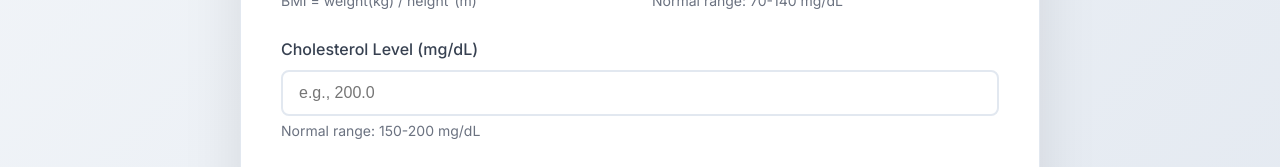
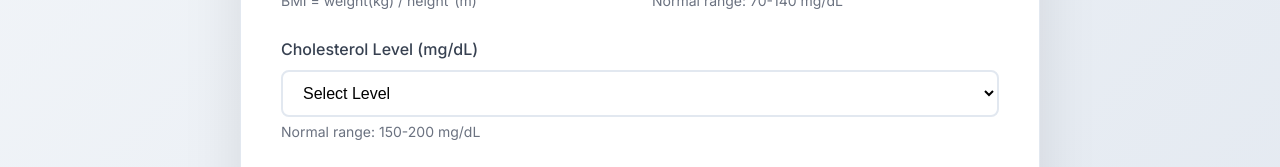
Before and after one commit to shreekha07/stroke_webapp, a React app: page input.html in a window 1280 px wide. Shown: the part 1122-1289 px from the top of the page. Built offline with nearby package versions, Linux system fonts and the light colour scheme.

Commit message:
Update input.html

```diff
--- a/input.html
+++ b/input.html
@@ -129,8 +129,12 @@
                     </div>
                     <div class="form-row">
                         <div class="form-group">
-                            <label for="cholesterol_level">Cholesterol Level (mg/dL)</label>
-                            <input type="number" id="cholesterol_level" name="cholesterol_level" min="100" max="400" step="0.1" placeholder="e.g., 200.0" required>
+                             <label for="cholesterol_level">Cholesterol Level (mg/dL)</label>
+                           <select id="cholesterol_level" name="cholesterol_level" required>
+                          <option value="">Select Level</option>
+                          <option value="<=200">Less than or equal to 200</option>
+                          <option value=">200">More than 200</option>
+</select>
                             <small>Normal range: 150-200 mg/dL</small>
                         </div>
                     </div>
```
